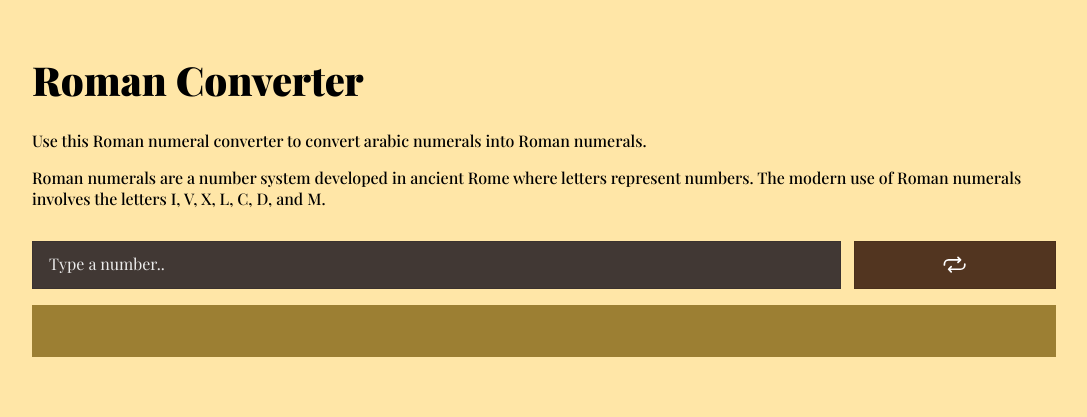
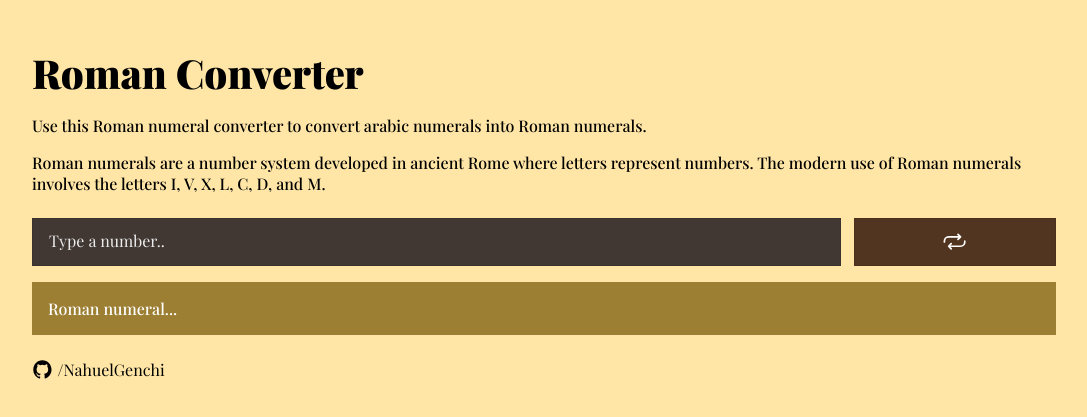
Before and after one commit to NahuelGenchi/roman_numeral, a React (Create React App) app: page / in a window 1280 px wide. Shown: the part 195-612 px from the top of the page, without its empty margins (96-1183 px from the left). Built offline with nearby package versions, Linux system fonts and the light colour scheme; a web font is replaced by a local one.

Commit message:
footer done

```diff
--- a/src/container/Footer/Footer.jsx
+++ b/src/container/Footer/Footer.jsx
@@ -2,7 +2,12 @@ import "./Footer.scss";
 
 const Footer = function() {
   return (
-    <></>
+    <footer className="footer">
+      <a href="https://github.com/NahuelGenchi" target="_blank" rel="noreferrer" className="github-container">
+        <ion-icon name="logo-github"></ion-icon>
+        <span>/NahuelGenchi</span>
+      </a>
+    </footer>
   );
 };
 
--- a/src/container/Footer/Footer.scss
+++ b/src/container/Footer/Footer.scss
@@ -0,0 +1,18 @@
+.footer {
+  margin-top: 1rem;
+
+  .github-container {
+    padding: 0.5rem 0;
+    display: flex;
+    align-items: center;
+    justify-content: flex-start;
+    gap: 0.3rem;
+
+    color: inherit;
+    text-decoration: none;
+
+    ion-icon {
+      font-size: 1.3rem;
+    }
+  }
+}
--- a/src/container/Header/Header.scss
+++ b/src/container/Header/Header.scss
@@ -1,8 +1,9 @@
 .header {
-  margin-bottom: 2rem;
+  margin-top: 1.5rem;
+  margin-bottom: 1.5rem;
 
   h1 {
-    margin-bottom: 1.5rem;
+    margin-bottom: 1rem;
 
     font-size: 2.5rem;
     font-weight: 800;
--- a/src/container/Main/Main.jsx
+++ b/src/container/Main/Main.jsx
@@ -53,7 +53,7 @@ const Main = function() {
       </div>
       <div className="output-container">
         <span>
-          {message}
+          {message === "" ? "Roman numeral..." : message}
         </span>
       </div>
     </main>
```
